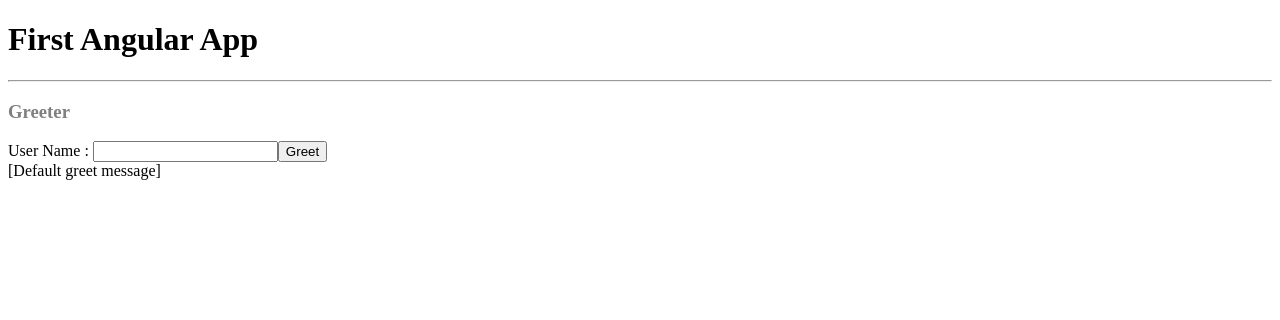
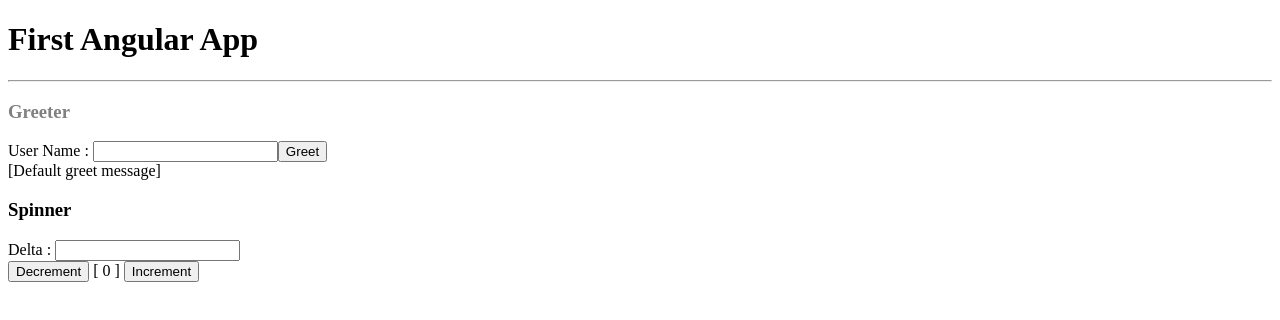
Before and after one commit to karthiklal/Shell-Angular-Jan-2022, an Angular app in the folder first-app/: page / in a window 1280 px wide. Shown: the top 320 px of the page. Built offline with nearby package versions, Linux system fonts and the light colour scheme.

Commit message:
using $event

```diff
--- a/first-app/src/app/app.component.html
+++ b/first-app/src/app/app.component.html
@@ -1,3 +1,4 @@
 <h1>First Angular App</h1>
 <hr/>
 <app-greeter></app-greeter>
+<app-spinner></app-spinner>
--- a/first-app/src/app/app.module.ts
+++ b/first-app/src/app/app.module.ts
@@ -3,12 +3,14 @@
 
 import { AppComponent } from './app.component';
 import { GreeterComponent } from './greeter/greeter.component';
+import { SpinnerComponent } from './spinner/spinner.component';
 
 @NgModule({
   /* register all UI entities (components, directives, & pipes) */
   declarations: [
     AppComponent,
-    GreeterComponent
+    GreeterComponent,
+    SpinnerComponent
   ],
   /* register other dependent modules */
   imports: [
--- /dev/null
+++ b/first-app/src/app/spinner/spinner.component.html
@@ -0,0 +1,7 @@
+<h3>Spinner</h3>
+<label for="">Delta : </label>
+<input type="number" (input)="delta = $any($event.target).value"/>
+<br/>
+<button (click)="onBtnDecrementClick()">Decrement</button>
+<span> [ {{value}} ] </span>
+<button (click)="onBtnIncrementClick()">Increment</button>
--- /dev/null
+++ b/first-app/src/app/spinner/spinner.component.ts
@@ -0,0 +1,18 @@
+import { Component } from "@angular/core";
+
+@Component({
+    selector : 'app-spinner',
+    templateUrl : 'spinner.component.html',
+})
+export class SpinnerComponent{
+    value : number = 0;
+    delta : string = '';
+
+    onBtnDecrementClick(){
+        this.value = this.value - parseInt(this.delta);
+    }
+
+    onBtnIncrementClick(){
+        this.value = this.value + parseInt(this.delta);
+    }
+}
```
